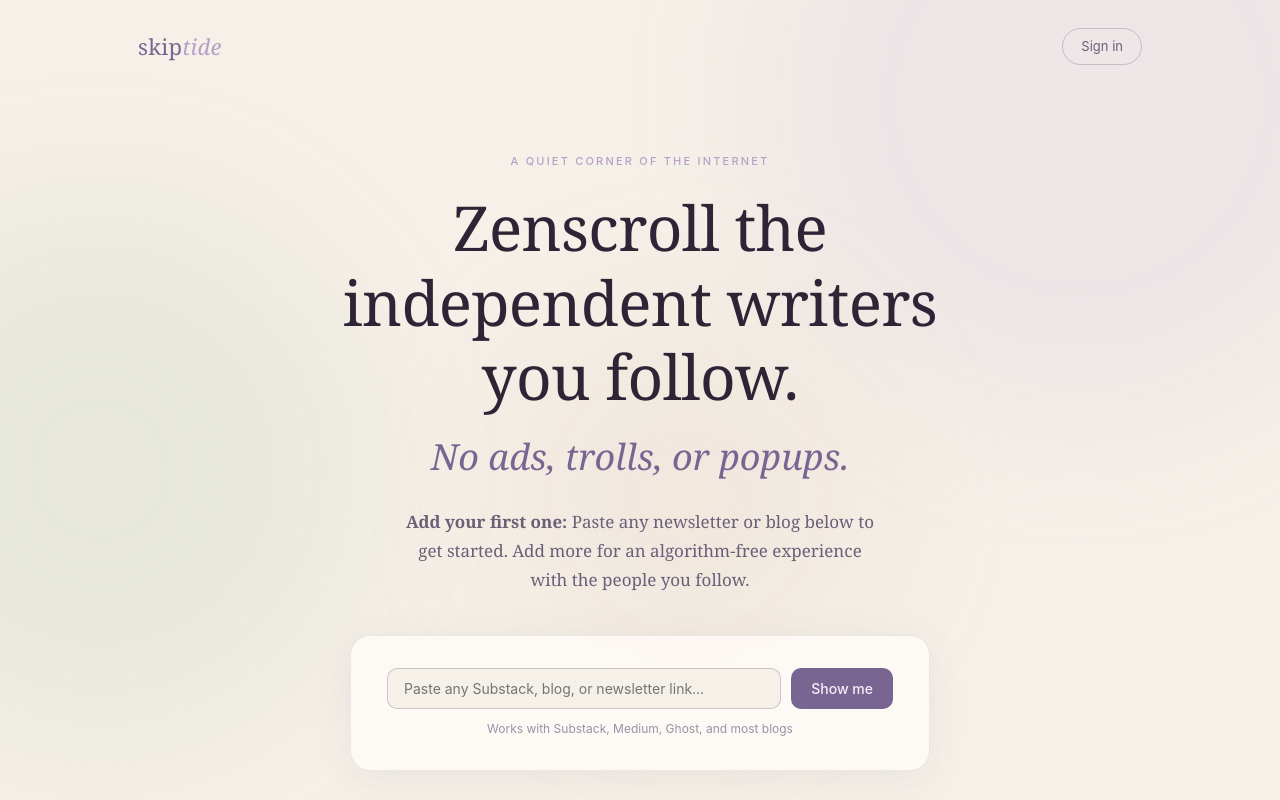
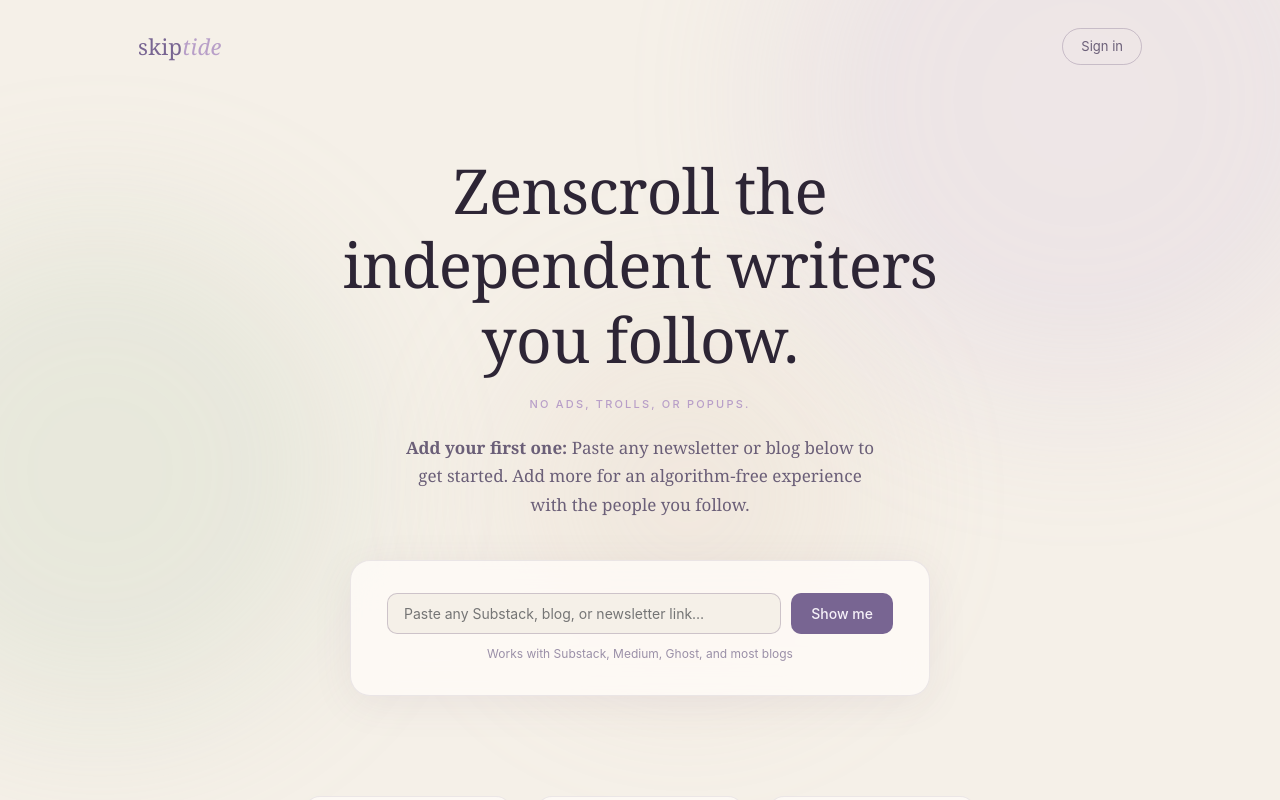
Before and after one commit to saynuk/skiptide, a Next.js app: page / in a window 1280 px wide. Shown: the top 800 px of the page. Built offline with nearby package versions, Linux system fonts and the light colour scheme.

Commit message:
delete prehead, style change for subhead

```diff
--- a/components/LandingPage.tsx
+++ b/components/LandingPage.tsx
@@ -96,13 +96,10 @@ export default function LandingPage() {
 
         {/* Hero */}
         <section style={s.hero}>
-          <p style={s.eyebrow}>A quiet corner of the internet</p>
 		  <h1 style={s.headline}>
 			  Zenscroll the independent writers you follow.
 			</h1>
-			<p style={s.headlineSub} className="headline-sub">
-			  No ads, trolls, or popups.
-			</p>
+          <p style={s.eyebrow}>No ads, trolls, or popups.</p>
 			<p style={s.sub}>
             <strong>Add your first one:</strong> Paste any newsletter or blog below to get started. Add more for an algorithm-free experience with the people you follow.
           </p>
```
